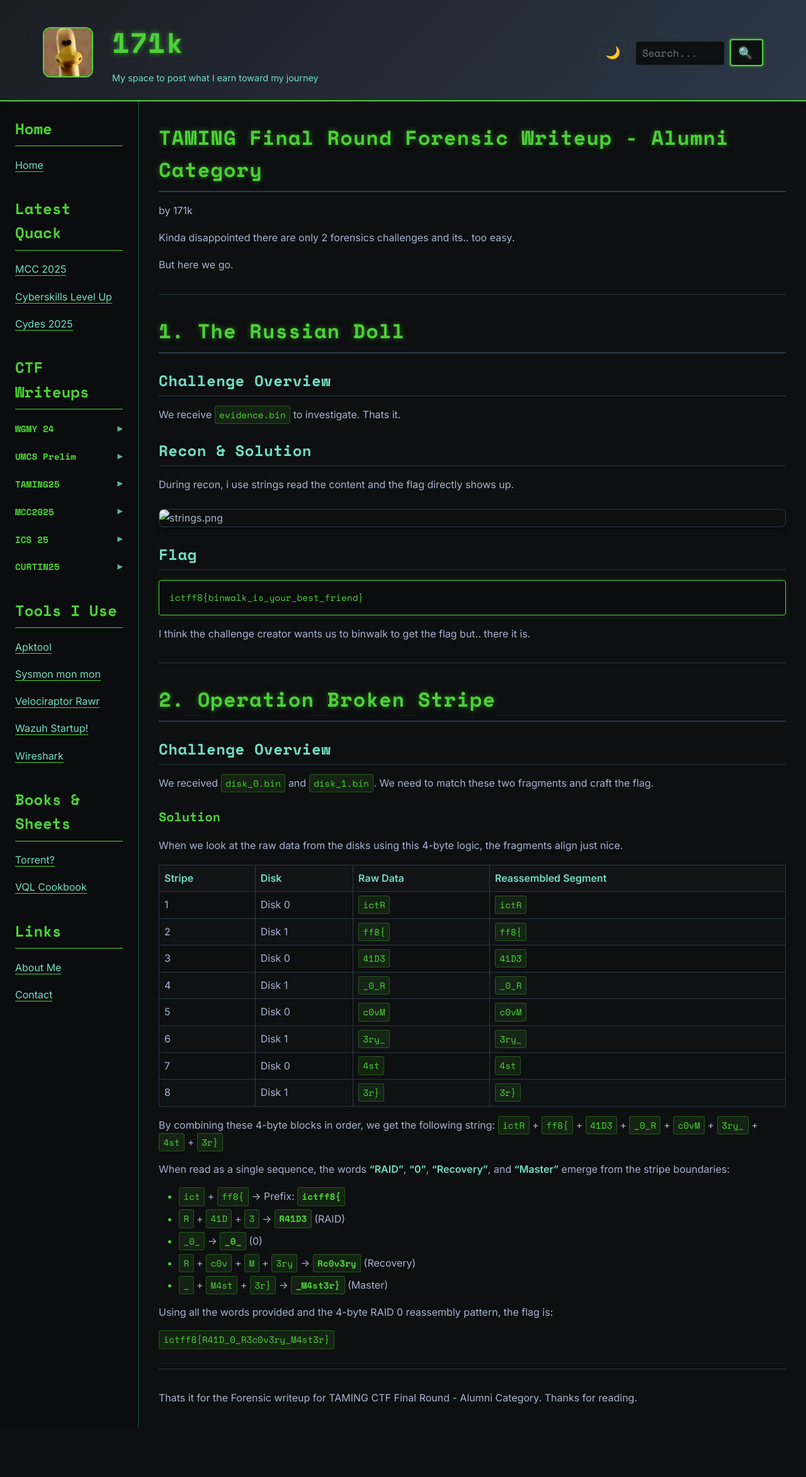
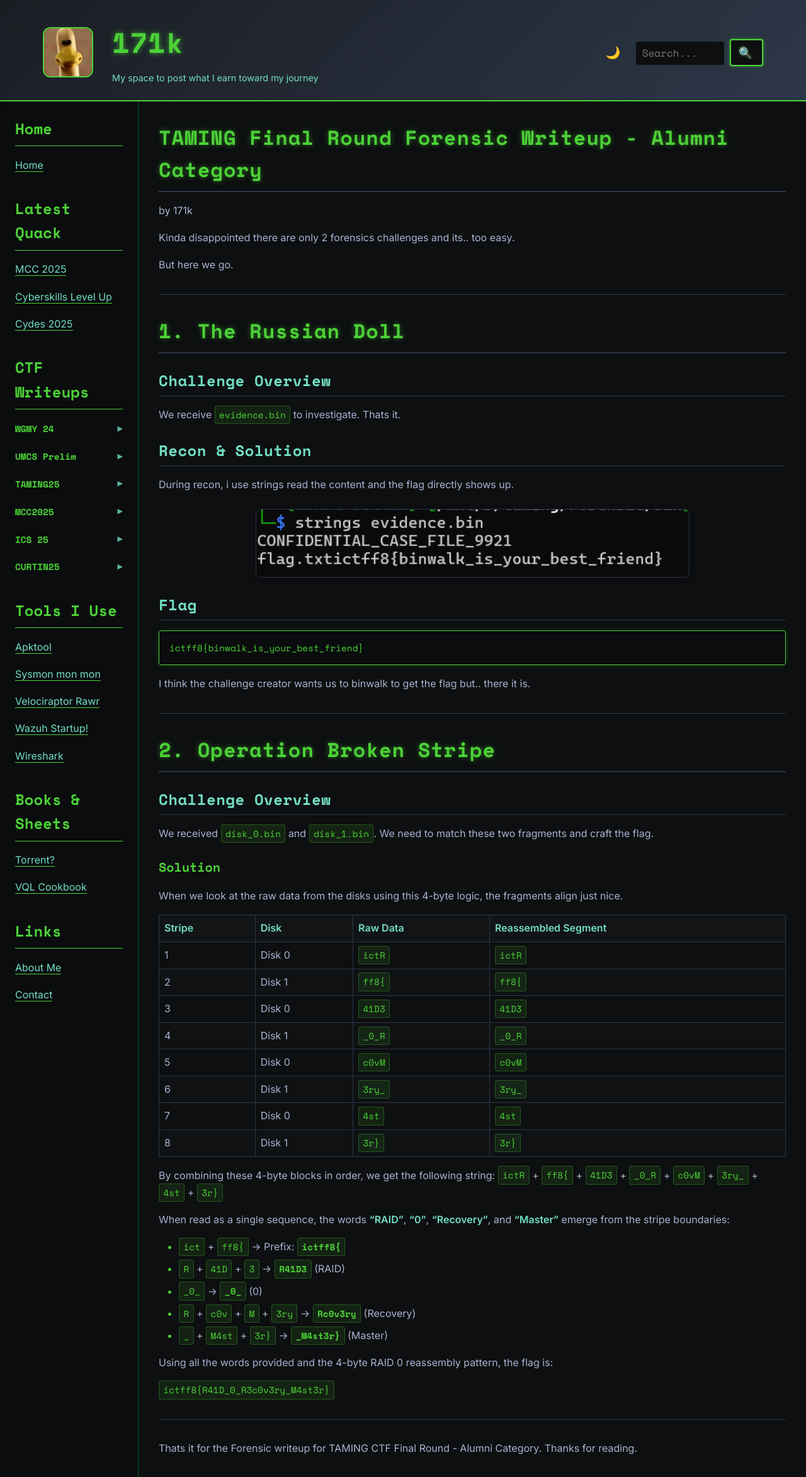
Before and after one commit to 171k/171k.github.io, a Jekyll site: the page built from _ctf/TAMING25-Alumni/Forensic/Forensic.md, in a window 1280 px wide. Shown: the whole page at 63% size. Built offline with Jekyll 4.4.1, drawn with Linux system fonts in a browser that asks for light colours; before the commit the page ends 2265 px from its top, so only the background shows below that.

Commit message:
Update Forensic.md

```diff
--- a/_ctf/TAMING25-Alumni/Forensic/Forensic.md
+++ b/_ctf/TAMING25-Alumni/Forensic/Forensic.md
@@ -30,7 +30,7 @@ We receive  `evidence.bin` to investigate. Thats it.
 
 During recon, i use strings read the content and the flag directly shows up.
 
-![strings.png](strings.png)
+![strings.png](/assets/images/posts/taming25/strings.png)
 
 ## Flag
 
```
